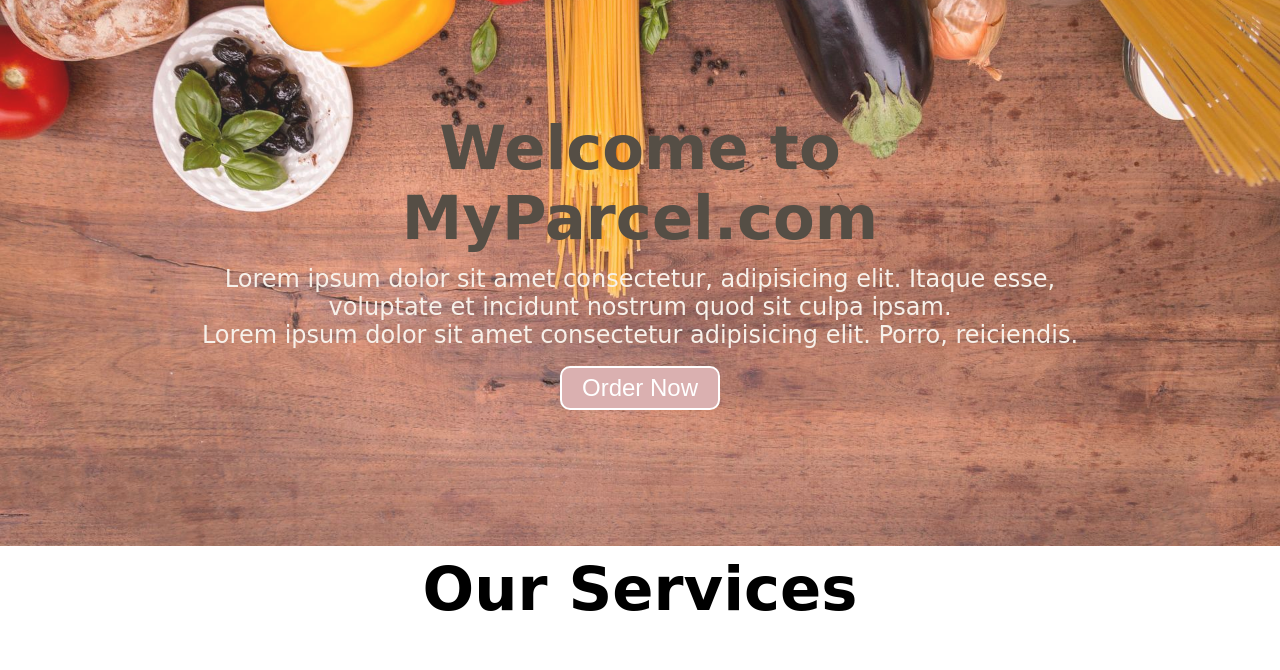
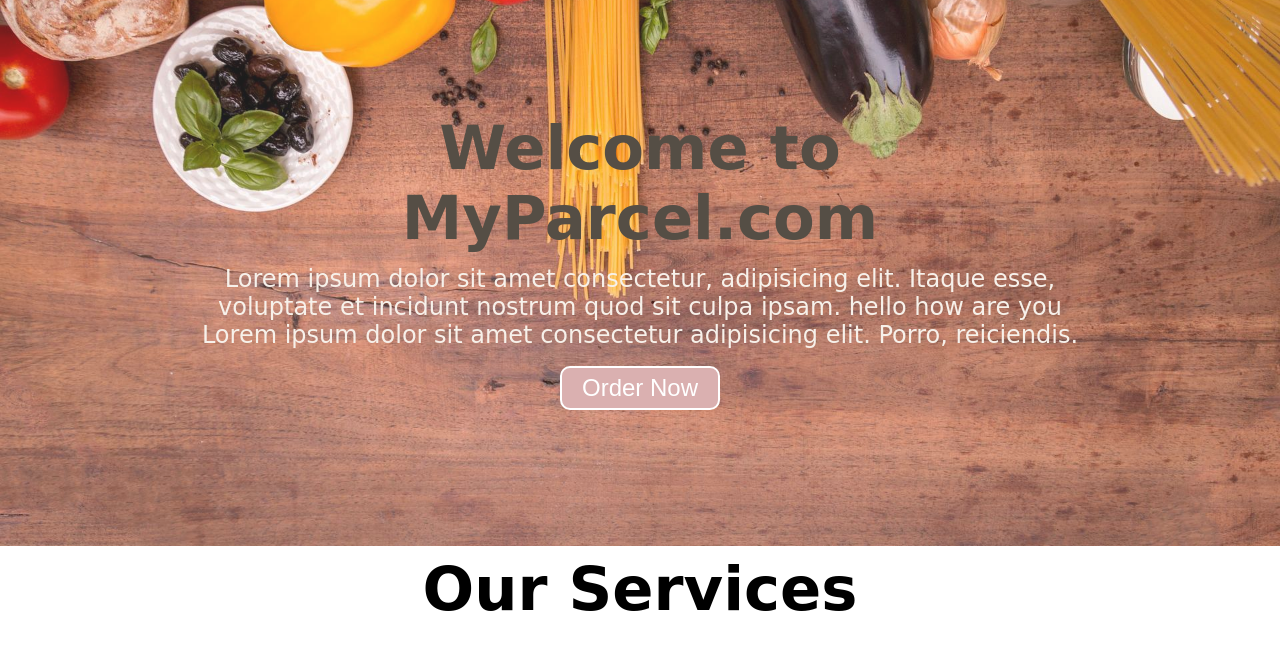
Before and after one commit to liberty-1776/MyParcel, a plain HTML site: page public/index.html in a window 1280 px wide. Shown: the part 96-766 px from the top of the page. Drawn offline with Linux system fonts and the light colour scheme; a web font is replaced by a local one.

Commit message:
Second Commit

```diff
--- a/public/index.html
+++ b/public/index.html
@@ -25,7 +25,9 @@
     </nav>
     <section id="home">
         <h1 class="h-primary">Welcome to MyParcel.com</h1>
-        <p>Lorem ipsum dolor sit amet consectetur, adipisicing elit. Itaque esse, voluptate et incidunt nostrum quod sit culpa ipsam.</p>
+        <p>Lorem ipsum dolor sit amet consectetur, adipisicing elit. Itaque esse, voluptate et incidunt nostrum quod sit culpa ipsam.
+            hello how are you
+        </p>
         <p>Lorem ipsum dolor sit amet consectetur adipisicing elit. Porro, reiciendis.</p>
         <button class="btn">Order Now</button>
     </section>
```
